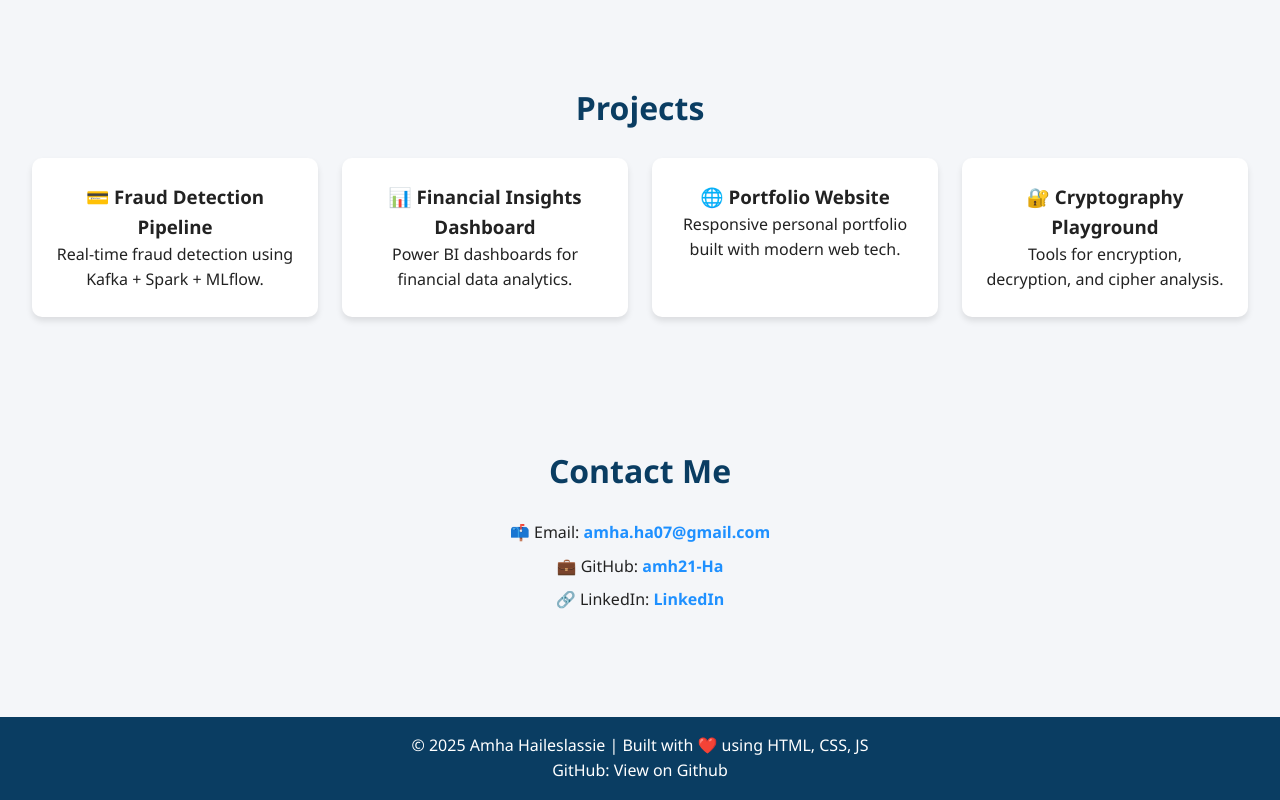
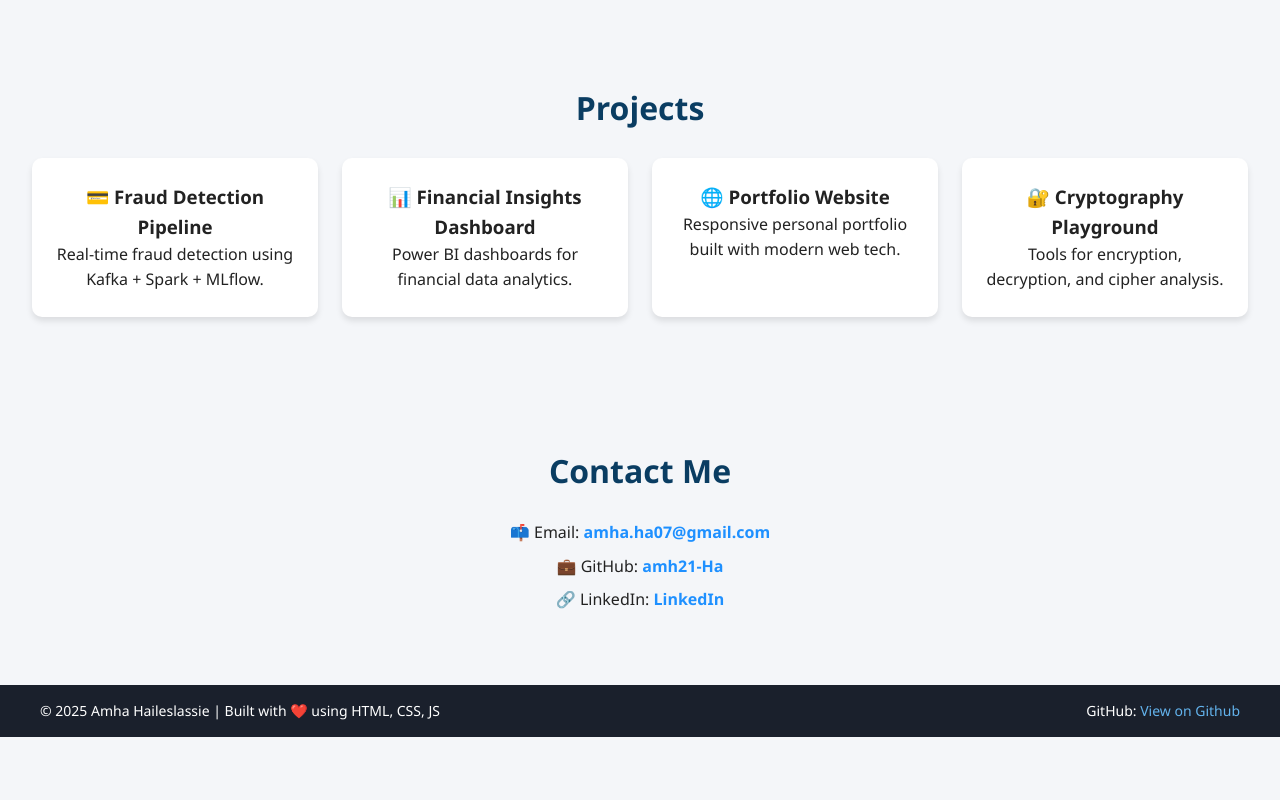
Before and after one commit to amh21-Ha/my-portfolio, a plain HTML site: page index.html in a window 1280 px wide. Shown: the part 1119-1919 px from the top of the page. After the commit the page ends 1856 px from the top, so only its background shows below. Drawn offline with Linux system fonts and the light colour scheme.

Commit message:
Revamp footer styles with flexbox layout
Replace old footer styles with a new flexbox layout.

```diff
--- a/style.css
+++ b/style.css
@@ -134,13 +134,25 @@ h2 {
 }
 
 /* Footer */
-footer {
-  background: #0a3d62;
-  color: #fff;
-  text-align: center;
-  padding: 1rem;
-  margin-top: 2rem;
-}
+.footer {
+    display: flex;
+    justify-content: space-between;
+    align-items: center;
+    padding: 15px 40px;
+    background-color: #1a202c;
+    color: white;
+    font-size: 14px;
+  }
+
+  .footer a {
+    color: #63b3ed;
+    text-decoration: none;
+  }
+
+  .footer a:hover {
+    text-decoration: underline;
+  }
+
 
 /* Responsive */
 @media (max-width: 768px) {
```
